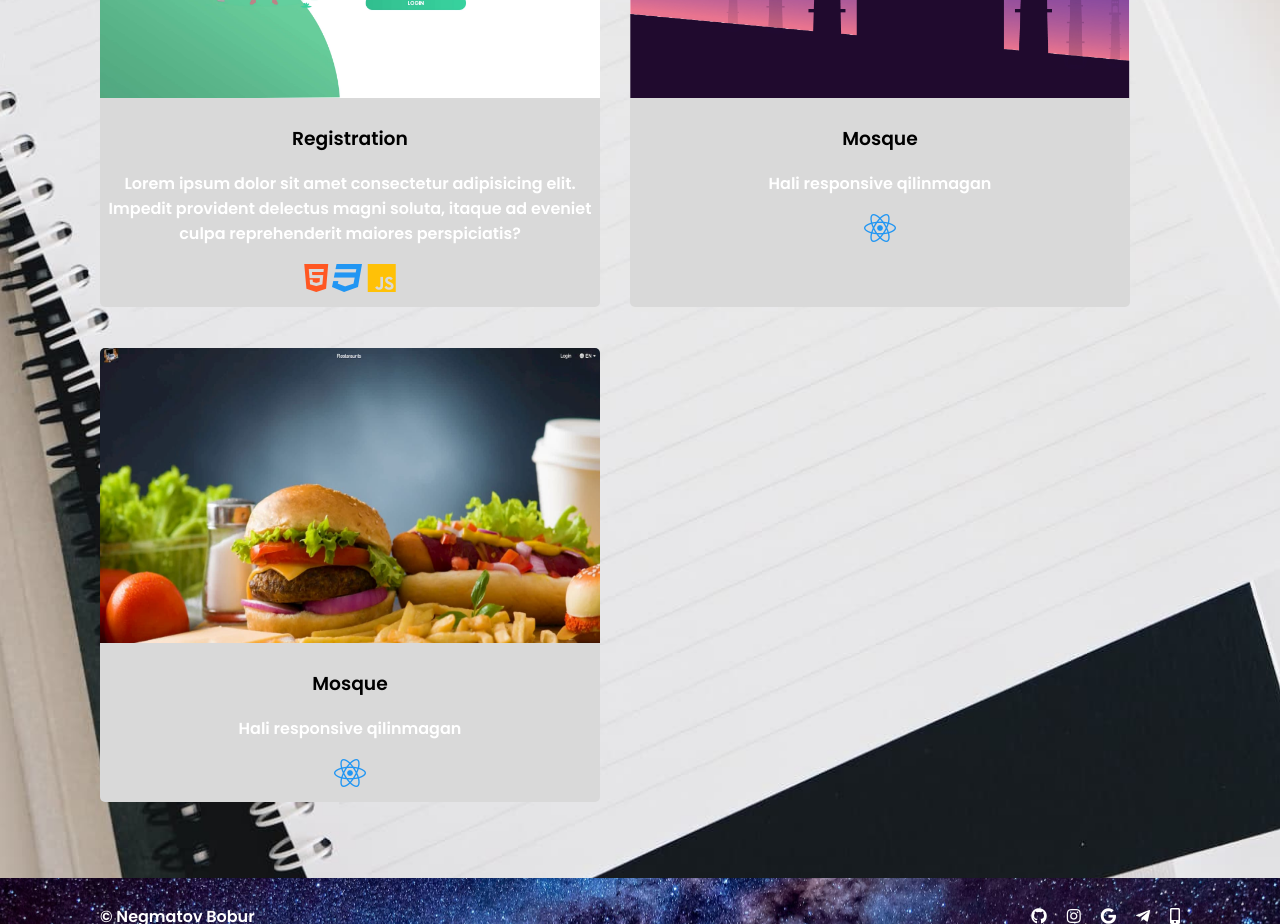
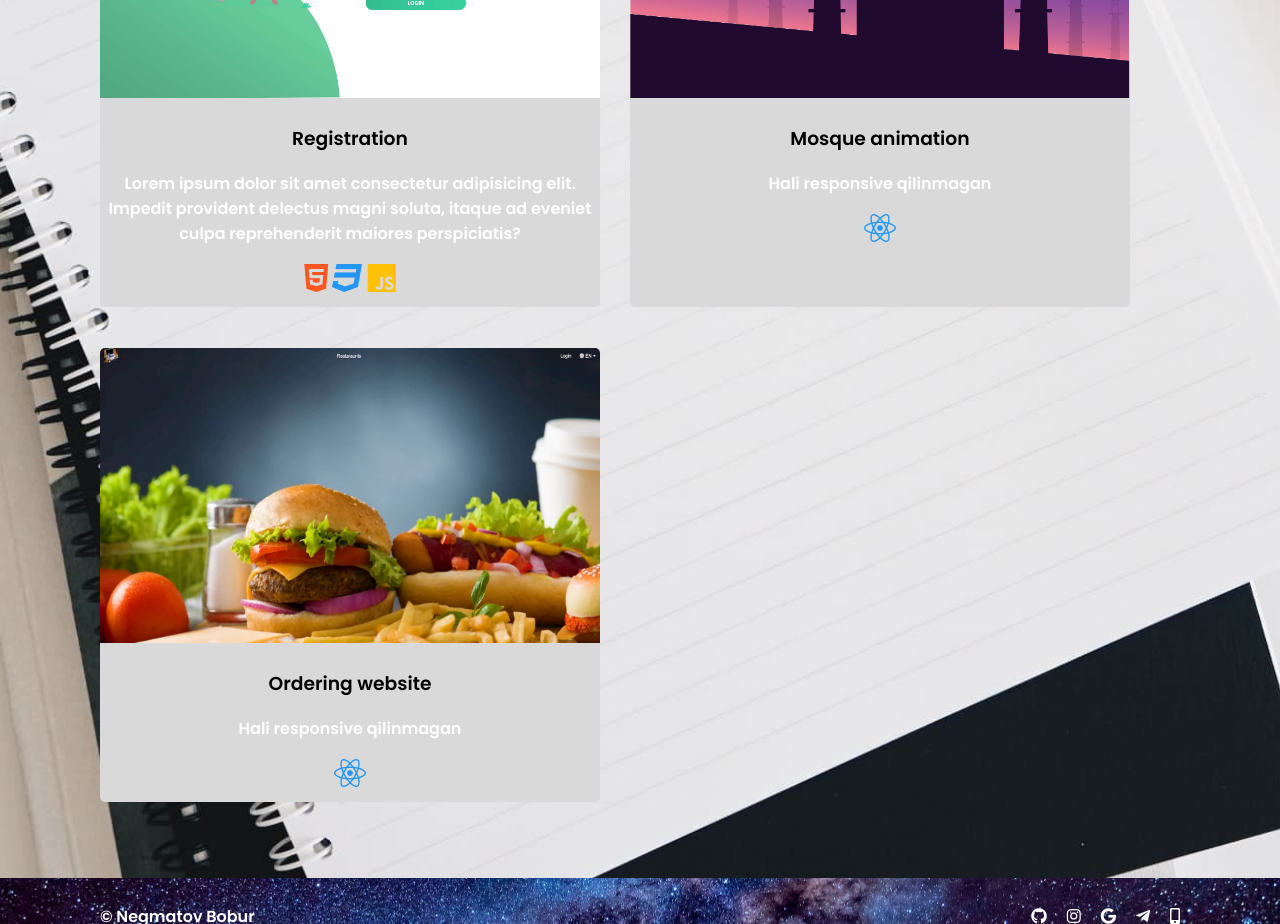
Before and after one commit to boburDev/boburDev.github.io, a plain HTML site: page index.html in a window 1280 px wide. Shown: the part 2280-3204 px from the top of the page. Drawn offline with nearby package versions, Linux system fonts and the light colour scheme; some packages are replaced by stand-ins of ours; a script that the page names is missing.

```diff
--- a/index.html
+++ b/index.html
@@ -116,7 +116,7 @@
 </li>
 <li data-aos="flip-right" class="project_item">
  <img src="img/background.jpg" alt="photo" class="project_view">
- <h3 class="project_heading">Mosque</h3>
+ <h3 class="project_heading">Mosque animation</h3>
  <p class="project_text">Hali responsive qilinmagan</p>
  <div class="elements">
   <span class="badge"><i class="fab fa-react fa-2x" style="color: #2196f3;"></i></span>
@@ -127,7 +127,7 @@
 </li>
 <li data-aos="flip-right" class="project_item">
  <img src="img/order-site.jpg" alt="photo" class="project_view">
- <h3 class="project_heading">Mosque</h3>
+ <h3 class="project_heading">Ordering website</h3>
  <p class="project_text">Hali responsive qilinmagan</p>
  <div class="elements">
   <span class="badge"><i class="fab fa-react fa-2x" style="color: #2196f3;"></i></span>
```
